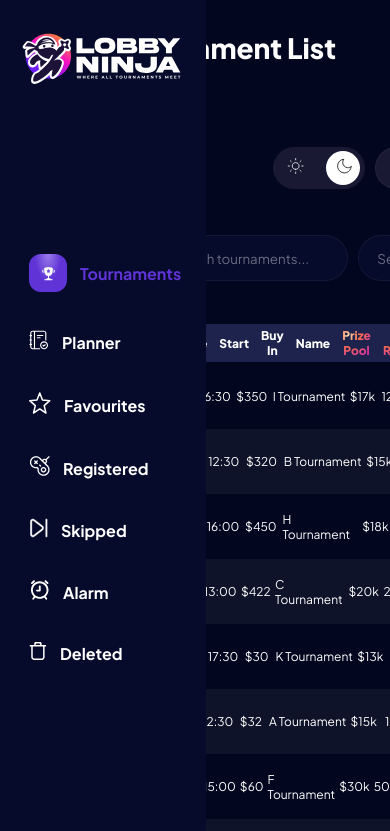
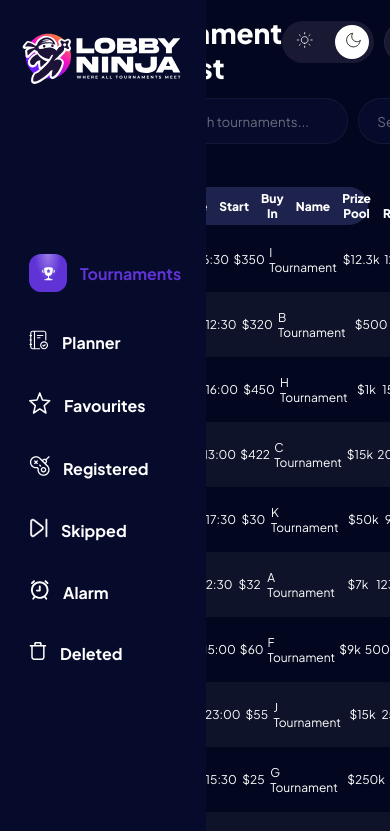
Before and after one commit to theninjainc/lobbyninja, a React (Vite) app: page / in a window 390 px wide. Shown: the top 831 px of the page. Built offline with nearby package versions, Linux system fonts and the light colour scheme.

Commit message:
Adicionados filtros, buttons e melhorada a responsividade

```diff
--- a/src/components/main/Main.jsx
+++ b/src/components/main/Main.jsx
@@ -24,6 +24,8 @@ import notification from "../../assets/notification.svg";
 import engine from "../../assets/engine.svg";
 import ToggleThemeBtn from "../../utils/ToggleThemeBtn/ToggleThemeBtn";
 import Notifications from "../../utils/Notifications/Notifications";
+import SpeedMap from "../../utils/SpeedMap/SpeedMap";
+import FormatNumber from "../../utils/FormatNumber/FormatValue";
 
 const Main = () => {
   const data = [
@@ -32,10 +34,10 @@ const Main = () => {
       start: "16:30",
       buyIn: 350,
       name: "I Tournament",
-      prizePool: "$17k",
+      prizePool: 12348,
       maxReentry: 125,
       blinds: "70",
-      speed: "medium",
+      speed: 2,
       field: 105,
       end: "18:30",
       mlr: 200,
@@ -47,10 +49,10 @@ const Main = () => {
       start: "12:30",
       buyIn: 320,
       name: "B Tournament",
-      prizePool: "$15k",
+      prizePool: 500,
       maxReentry: null,
       blinds: "50",
-      speed: "fast",
+      speed: 3,
       field: 100,
       end: "14:00",
       mlr: 120,
@@ -62,10 +64,10 @@ const Main = () => {
       start: "16:00",
       buyIn: 450,
       name: "H Tournament",
-      prizePool: "$18k",
+      prizePool: 1000,
       maxReentry: 150,
       blinds: "60",
-      speed: "fast",
+      speed: 3,
       field: 110,
       end: "18:00",
       mlr: 1000,
@@ -77,10 +79,10 @@ const Main = () => {
       start: "13:00",
       buyIn: 422,
       name: "C Tournament",
-      prizePool: "$20k",
+      prizePool: 15000,
       maxReentry: 200,
       blinds: "100",
-      speed: "medium",
+      speed: 2,
       field: 120,
       end: "15:59",
       mlr: 850,
@@ -92,10 +94,10 @@ const Main = () => {
       start: "17:30",
       buyIn: 30,
       name: "K Tournament",
-      prizePool: "$13k",
+      prizePool: 50000,
       maxReentry: 90,
       blinds: "40",
-      speed: "fast",
+      speed: 3,
       field: 95,
       end: "19:30",
       mlr: 320,
@@ -107,10 +109,10 @@ const Main = () => {
       start: "12:30",
       buyIn: 32,
       name: "A Tournament",
-      prizePool: "$15k",
+      prizePool: 7000,
       maxReentry: 123,
       blinds: "50",
-      speed: "slow",
+      speed: 1,
       field: 100,
       end: "14:00",
       mlr: 540,
@@ -122,10 +124,10 @@ const Main = () => {
       start: "15:00",
       buyIn: 60,
       name: "F Tournament",
-      prizePool: "$30k",
+      prizePool: 9000,
       maxReentry: 500,
       blinds: "200",
-      speed: "medium",
+      speed: 2,
       field: 200,
       end: "17:00",
       mlr: 200,
@@ -134,13 +136,13 @@ const Main = () => {
     },
     {
       site: h,
-      start: "17:00",
+      start: "23:00",
       buyIn: 55,
       name: "J Tournament",
-      prizePool: "$22k",
+      prizePool: 15000,
       maxReentry: 250,
       blinds: "80",
-      speed: "slow",
+      speed: 1,
       field: 130,
       end: "19:00",
       mlr: 100,
@@ -152,10 +154,10 @@ const Main = () => {
       start: "15:30",
       buyIn: 25,
       name: "G Tournament",
-      prizePool: "$12k",
+      prizePool: 250000,
       maxReentry: 100,
       blinds: "50",
-      speed: "slow",
+      speed: 1,
       field: 90,
       end: "17:30",
       mlr: 450,
@@ -167,10 +169,10 @@ const Main = () => {
       start: "14:30",
       buyIn: 20,
       name: "E Tournament",
-      prizePool: "$10k",
+      prizePool: 14500,
       maxReentry: 50,
       blinds: "25",
-      speed: "slow",
+      speed: 4,
       field: 80,
       end: "16:30",
       mlr: 150,
@@ -182,10 +184,10 @@ const Main = () => {
       start: "14:00",
       buyIn: 50,
       name: "D Tournament",
-      prizePool: "$25k",
+      prizePool: 40000,
       maxReentry: 300,
       blinds: "75",
-      speed: "fast",
+      speed: 4,
       field: 150,
       end: "00:10",
       mlr: 340,
@@ -224,7 +226,32 @@ const Main = () => {
   const [orderSiteFilter, setOrderSiteFilter] = useState("asc");
   const [orderStartFilter, setOrderStartFilter] = useState("asc");
   const [orderEndFilter, setOrderEndFilter] = useState("asc");
+  const [orderSpeedFilter, setOrderSpeedFilter] = useState("asc");
+  const [orderPrizePool, setOrderPrizePool] = useState("asc");
   const [orderList, setOrderList] = useState(data);
+
+  const orderedListPrizePool = () => {
+    const newListPrizePool = [...orderList];
+    newListPrizePool.sort((a, b) =>
+      orderPrizePool === "asc"
+        ? a.prizePool - b.prizePool
+        : b.prizePool - a.prizePool
+    );
+
+    setOrderList(newListPrizePool);
+    setOrderPrizePool(orderPrizePool === "asc" ? "desc" : "asc");
+  };
+
+  const orderedListSpeed = () => {
+    const newListSpeed = [...orderList];
+
+    newListSpeed.sort((a, b) =>
+      orderSpeedFilter === "asc" ? a.speed - b.speed : b.speed - a.speed
+    );
+
+    setOrderList(newListSpeed);
+    setOrderSpeedFilter(orderSpeedFilter === "asc" ? "desc" : "asc");
+  };
 
   const orderedListEnd = () => {
     const newListEnd = [...orderList];
@@ -348,30 +375,38 @@ const Main = () => {
     setOrderBlindsFilter(orderBlindsFilter === "asc" ? "desc" : "asc");
   };
 
+  //SelecionedFilters
+  const [activeFilter, setActiveFilter] = useState(null);
+  const handleFilterClick = (filter) => {
+    setActiveFilter(filter);
+  };
+
+  //orderArrowFilters
+
   return (
     <div className={styles.main}>
       <div className={styles.navbar}>
-        <p className={styles.title}>Tournament List</p>
+        <div className={styles.titlef}>Tournament List</div>
         <div className={styles.btns}>
-          <ul>
-            <li>
+          <div className={styles.btns}>
+            <div>
               <ToggleThemeBtn />
-            </li>
-            <li>
+            </div>
+            <div>
               <button
                 className={styles.navNotificationBtn}
                 onClick={() => toggleOpenNotifications(true)}
               >
                 <img src={notification} alt="" />
               </button>
-            </li>
+            </div>
             <Notifications isOpenNotifications={isOpenNotifications} />
-            <li>
+            <div>
               <button className={styles.navEngineBtn}>
                 <img src={engine} alt="" />
               </button>
-            </li>
-          </ul>
+            </div>
+          </div>
         </div>
       </div>
       <div className={styles.searchbar}>
@@ -443,7 +478,6 @@ const Main = () => {
           </label>
           <Size isOpenSize={isOpenSize} />
           <button className={styles.searchBtn}>
-            {" "}
             <img src={lupa} alt="Lupa icon" />{" "}
           </button>
           <button className={styles.saveBtn}>
@@ -467,50 +501,154 @@ const Main = () => {
       </div>
       <div className={styles.filterbar}>
         <input type="checkbox" className={styles.filterCheckbox} />
-        <button className={styles.filterSiteBtn} onClick={orderedListSite}>
+        <button
+          className={`${styles.filterSiteBtn} ${
+            activeFilter === "filterSiteBtn" ? styles.active : ""
+          }`}
+          onClick={() => {
+            orderedListSite();
+            handleFilterClick("filterSiteBtn");
+          }}
+        >
           Site
         </button>
-        <button className={styles.filterStartBtn} onClick={orderedListStart}>
+
+        <button
+          className={`${styles.filterStartBtn} ${
+            activeFilter === "filterStartBtn" ? styles.active : ""
+          }`}
+          onClick={() => {
+            orderedListStart();
+            handleFilterClick("filterStartBtn");
+          }}
+        >
           Start
         </button>
+
         <button
-          className={styles.filterBuyInBtn}
-          onClick={() => orderedListBuyIn()}
+          className={`${styles.filterBuyInBtn} ${
+            activeFilter === "filterBuyInBtn" ? styles.active : ""
+          }`}
+          onClick={() => {
+            orderedListBuyIn();
+            handleFilterClick("filterBuyInBtn");
+          }}
         >
           Buy In
         </button>
-        <button className={styles.filterNameBtn} onClick={orderedListName}>
+
+        <button
+          className={`${styles.filterNameBtn} ${
+            activeFilter === "filterNameBtn" ? styles.active : ""
+          }`}
+          onClick={() => {
+            orderedListName();
+            handleFilterClick("filterNameBtn");
+          }}
+        >
           Name
         </button>
-        <button className={styles.filterPrizePoolBtn}>Prize Pool</button>
+
         <button
-          className={styles.filterMaxReentryBtn}
-          onClick={orderedListMaxReentry}
+          className={`${styles.filterPrizePoolBtn} ${
+            activeFilter === "filterPrizePoolBtn" ? styles.active : ""
+          }`}
+          onClick={() => {
+            orderedListPrizePool();
+            handleFilterClick("filterPrizePoolBtn");
+          }}
+        >
+          Prize Pool
+        </button>
+
+        <button
+          className={`${styles.filterMaxReentryBtn} ${
+            activeFilter === "filterMaxReentryBtn" ? styles.active : ""
+          }`}
+          onClick={() => {
+            orderedListMaxReentry();
+            handleFilterClick("filterMaxReentryBtn");
+          }}
         >
           Max Reentry
         </button>
-        <button className={styles.filterBlindsBtn} onClick={orderedBlinds}>
+
+        <button
+          className={`${styles.filterBlindsBtn} ${
+            activeFilter === "filterBlindsBtn" ? styles.active : ""
+          }`}
+          onClick={() => {
+            orderedBlinds();
+            handleFilterClick("filterBlindsBtn");
+          }}
+        >
           Blinds
         </button>
-        <button className={styles.filterSpeedBtn}>Speed</button>
-        <button className={styles.filterFieldBtn} onClick={orderedListField}>
+
+        <button
+          className={`${styles.filterSpeedBtn} ${
+            activeFilter === "filterSpeedBtn" ? styles.active : ""
+          }`}
+          onClick={() => {
+            orderedListSpeed();
+            handleFilterClick("filterSpeedBtn");
+          }}
+        >
+          Speed
+        </button>
+
+        <button
+          className={`${styles.filterFieldBtn} ${
+            activeFilter === "filterFieldBtn" ? styles.active : ""
+          }`}
+          onClick={() => {
+            orderedListField();
+            handleFilterClick("filterFieldBtn");
+          }}
+        >
           Field
         </button>
-        <button className={styles.filterEndBtn} onClick={orderedListEnd}>
+        <button
+          className={`${styles.filterEndBtn} ${
+            activeFilter === "filterEndBtn" ? styles.active : ""
+          }`}
+          onClick={() => {
+            orderedListEnd();
+            handleFilterClick("filterEndBtn");
+          }}
+        >
           End
         </button>
-        <button className={styles.filterMlrBtn} onClick={orderedListStart}>
+        <button
+          className={`${styles.filterMlrBtn} ${
+            activeFilter === "filterMlrBtn" ? styles.active : ""
+          }`}
+          onClick={() => {
+            orderedListStart();
+            handleFilterClick("filterMlrBtn");
+          }}
+        >
           Mlr
         </button>
         <button
-          className={styles.filterTableSizeBtn}
-          onClick={orderedListTableSize}
+          className={`${styles.filterTableSizeBtn} ${
+            activeFilter === "filterTableSizeBtn" ? styles.active : ""
+          }`}
+          onClick={() => {
+            orderedListTableSize();
+            handleFilterClick("filterTableSizeBtn");
+          }}
         >
           TableSize
         </button>
         <button
-          className={styles.filterPriorityBtn}
-          onClick={orderedListPriority}
+          className={`${styles.filterPriorityBtn} ${
+            activeFilter === "filterPriorityBtn" ? styles.active : ""
+          }`}
+          onClick={() => {
+            orderedListPriority();
+            handleFilterClick("filterPriorityBtn");
+          }}
         >
           Priority
         </button>
@@ -538,15 +676,17 @@ const Main = () => {
                 <td className={styles.startTable}>{item.start}</td>
                 <td className={styles.buyInTable}>${item.buyIn}</td>
                 <td className={styles.nameTable}>{item.name}</td>
-                <td className={styles.prizePoolTable}>{item.prizePool}</td>
-                <td
-                  className={styles.maxReentryTable}
-                  onClick={orderedListMaxReentry}
-                >
-                  {item.maxReentry}
+                <td className={styles.prizePoolTable}>
+                  $
+                  <FormatNumber value={item.prizePool} />
+                </td>
+                <td className={styles.maxReentryTable}>
+                  {item.maxReentry === null ? "-" : item.maxReentry}
                 </td>
                 <td className={styles.blindsTable}>{item.blinds}</td>
-                <td className={styles.speedTable}>{item.speed}</td>
+                <td className={styles.speedTable}>
+                  <SpeedMap speed={item.speed} />
+                </td>
                 <td className={styles.fieldTable}>{item.field}</td>
                 <td className={styles.endTable}>{item.end}</td>
                 <td className={styles.mlrTable}>
--- a/src/components/main/main.module.css
+++ b/src/components/main/main.module.css
@@ -10,42 +10,35 @@ body {
 }
 
 .main {
-  padding: 0px 22px 0px 29px;
-  width: 90%;
+  padding: 15px 0px 0px 29px;
+  margin-right: 22px;
   margin-left: 89px;
 }
 
-.title {
+.titlef {
   color: #ffff;
   font-size: 28px;
   font-weight: 800;
   text-align: center;
-  margin-top: 30px;
   float: left;
 }
 
 .navbar {
-  top: 0;
   width: 100%;
   height: 53px;
-}
-
-.btns {
-  float: right;
+  display: flex;
+  justify-content: space-between;
 }
 
 .displayNone {
   display: none;
 }
 
-.navbar ul {
+.navbar .btns {
   display: flex;
   flex-direction: row;
-  list-style: none;
-}
-
-.navbar ul > li {
-  padding-left: 10px;
+  align-items: center;
+  gap: 10px;
 }
 
 .navNotificationBtn,
@@ -404,15 +397,9 @@ input[type="number"]::-webkit-inner-spin-button {
   width: 95px;
   border: none;
   background-color: var(--bg-filterbar);
-  color: transparent;
+  color: #fff;
   background-clip: text;
   -webkit-background-clip: text;
-  background-image: radial-gradient(
-    ellipse at 30% 30%,
-    #ffdead 0%,
-    #fa6e49 27%,
-    #c314d4 90%
-  );
   font-size: 12px;
   font-weight: 800;
   display: flex;
@@ -420,20 +407,15 @@ input[type="number"]::-webkit-inner-spin-button {
   justify-content: first baseline;
   cursor: pointer;
 }
+
 .filterMaxReentryBtn {
   height: 38px;
   width: 112px;
   border: none;
   background-color: var(--bg-filterbar);
-  color: transparent;
+  color: #fff;
   background-clip: text;
   -webkit-background-clip: text;
-  background-image: radial-gradient(
-    ellipse at 30% 30%,
-    #ffdead 0%,
-    #fa6e49 27%,
-    #c314d4 90%
-  );
   font-size: 12px;
   font-weight: 800;
   display: flex;
@@ -506,6 +488,7 @@ input[type="number"]::-webkit-inner-spin-button {
   font-size: 12px;
   cursor: pointer;
 }
+
 .filterTableSizeBtn {
   height: 38px;
   width: 97px;
@@ -650,6 +633,43 @@ table {
   color: #ffff;
 }
 
+.speedTableImgRegular {
+  position: relative;
+  top: 3.5px;
+  padding-right: 3px;
+}
+.speedTableImgSlow {
+  position: relative;
+  top: 0px;
+  padding-right: 3px;
+}
+.speedTableImgTurbo {
+  position: relative;
+  top: 2px;
+  padding-right: 3px;
+}
+.speedTableImgHyper {
+  position: relative;
+  top: 2.5px;
+  padding-right: 3px;
+}
+
+.slow {
+  color: #3c88ea;
+}
+
+.regular {
+  color: #52ae4c;
+}
+
+.turbo {
+  color: #ff9c40;
+}
+
+.hyper {
+  color: #cf0122;
+}
+
 .fieldTable {
   height: 38px;
   width: 78px;
@@ -696,3 +716,16 @@ table {
   font-size: 12px;
   vertical-align: middle;
 }
+
+.active{
+
+  color: transparent;
+  background-image: radial-gradient(
+    ellipse at 30% 30%,
+    #ffdead 0%,
+    #fa6e49 27%,
+    #c314d4 90%
+  );
+  background-clip: text;
+  -webkit-background-clip: text;
+}
--- /dev/null
+++ b/src/utils/FormatNumber/FormatValue.jsx
@@ -0,0 +1,9 @@
+// eslint-disable-next-line react/prop-types
+function FormatNumber({ value }) {
+  if (value >= 1000) {
+    return <>{(value / 1000).toFixed(1).replace(/\.0$/, '') + 'k'}</>;
+  }
+  return <>{value}</>;
+}
+
+export default FormatNumber;
--- /dev/null
+++ b/src/utils/SpeedMap/SpeedMap.jsx
@@ -0,0 +1,40 @@
+import styles from "../../components/main/main.module.css";
+import slow from "../../assets/Slow.svg";
+import regular from "../../assets/regular.svg";
+import hyper from "../../assets/hyper.svg";
+import turbo from "../../assets/turbo.svg";
+// eslint-disable-next-line react/prop-types
+function SpeedMap({ speed }) {
+  switch (speed) {
+    case 1:
+      return (
+        <>
+          <img src={slow} alt="slow" className={styles.speedTableImgSlow} />{" "}
+          <span className={styles.slow}> Slow</span>
+        </>
+      );
+    case 2:
+      return (
+        <>
+          <img src={regular} alt="regular" className={styles.speedTableImgRegular} />
+          <span className={styles.regular}>Regular</span>
+        </>
+      );
+    case 3:
+      return (
+        <>
+          <img src={turbo} alt="turbo" className={styles.speedTableImgTurbo} />
+          <span className={styles.turbo}>Turbo</span>
+        </>
+      );
+    case 4:
+      return (
+        <>
+          <img src={hyper} alt="hyper" className={styles.speedTableImgHyper} />
+          <span className={styles.hyper}>Hyper</span>
+        </>
+      );
+  }
+}
+
+export default SpeedMap;
```
Also changed, not shown: src/assets/arrows.svg (added).
